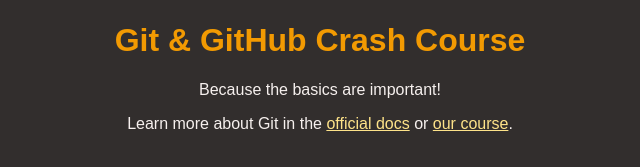
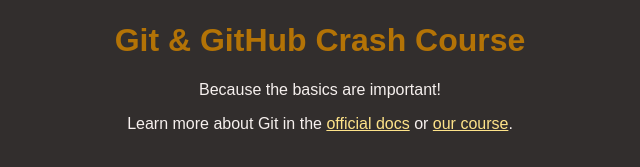
Before and after one commit to reenkumar2023/github-crash-course, a plain HTML site: page index.html in a window 1280 px wide. Shown: the part 147-314 px from the top of the page, without its empty margins (320-960 px from the left). Drawn offline with Linux system fonts and the light colour scheme.

Commit message:
changed title color

```diff
--- a/styles.css
+++ b/styles.css
@@ -17,7 +17,7 @@ body {
 }
 
 h1 {
-  color: #f29a02;
+  color: #b37306;
 }
 
 a {
```
